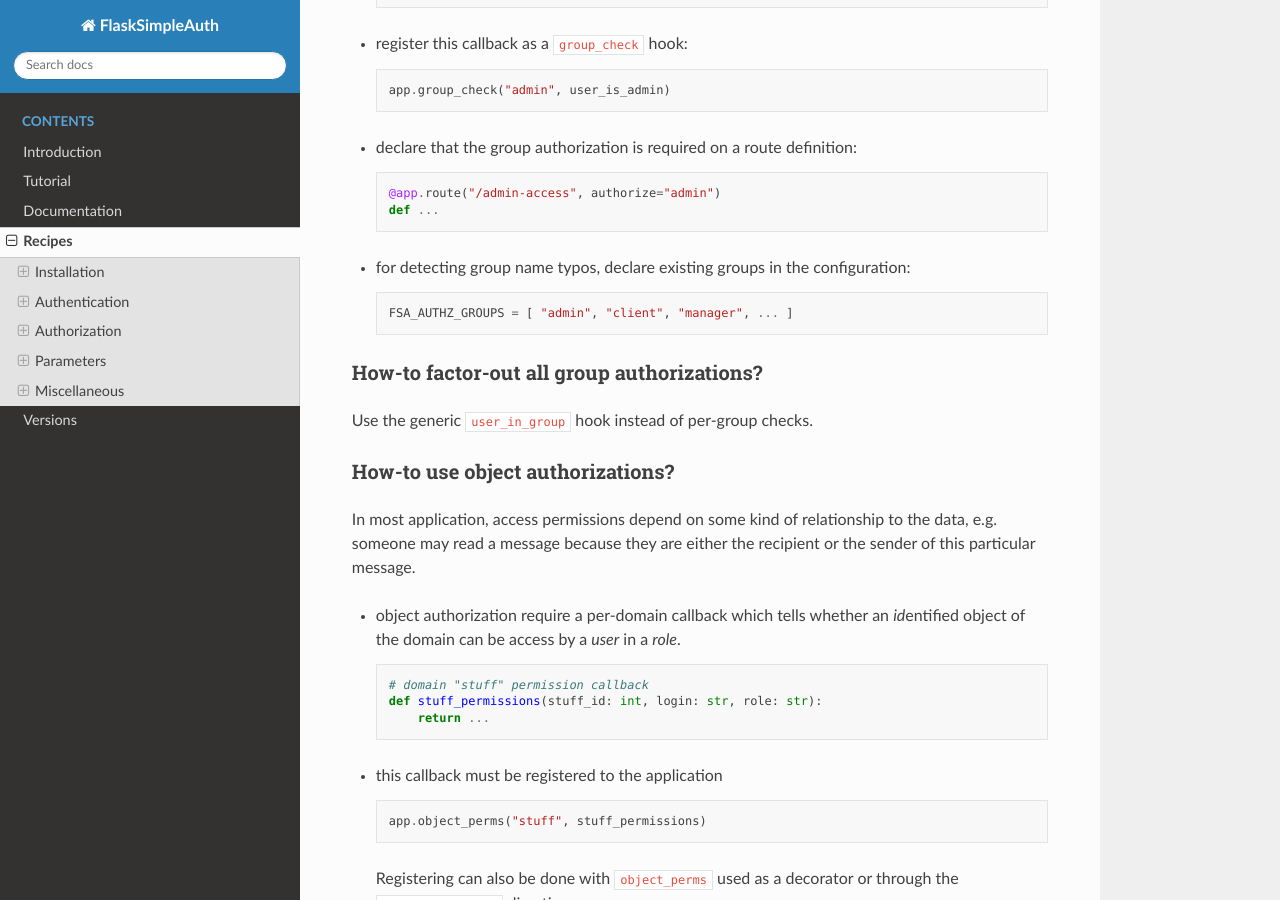
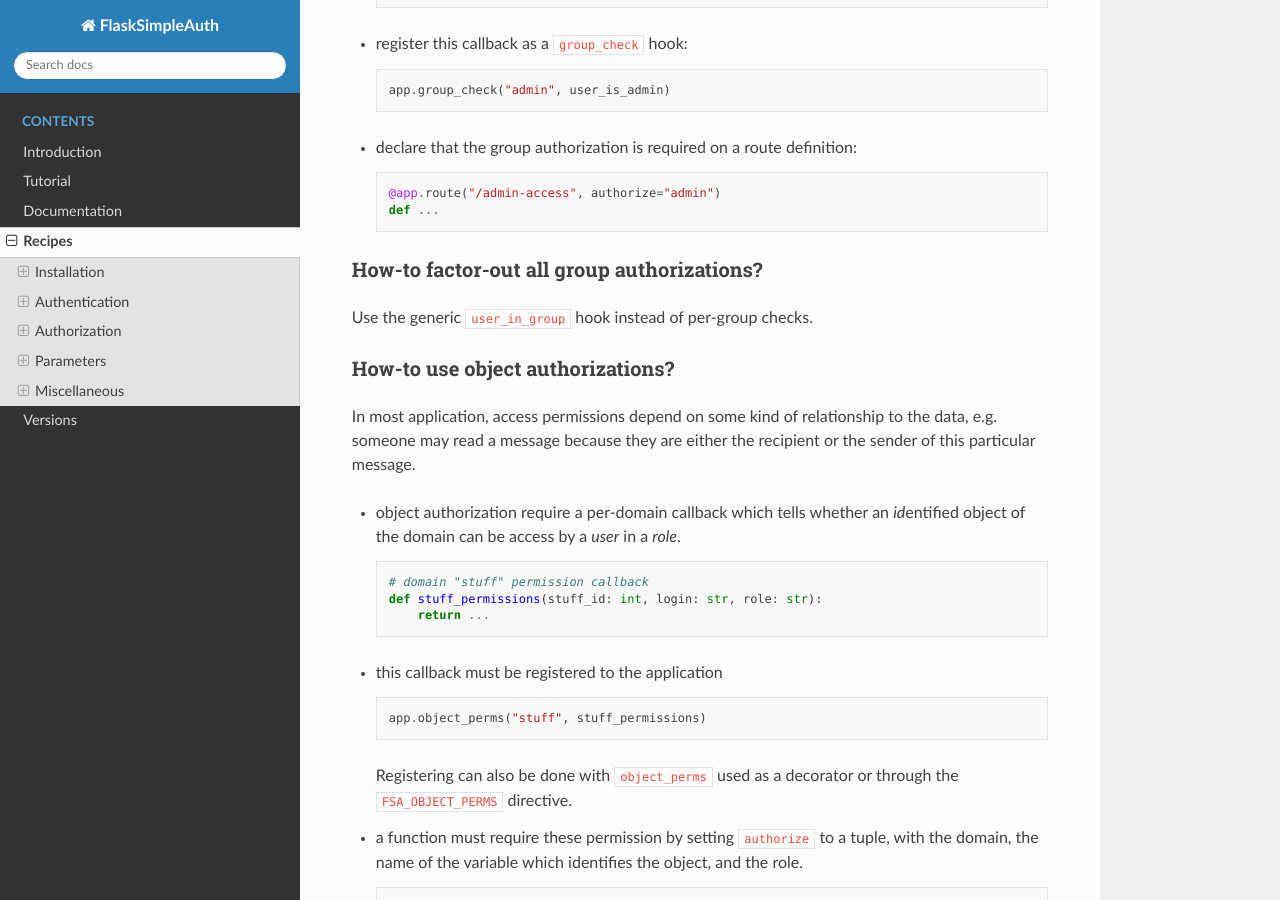
Before and after one commit to zx80/flask-simple-auth, a Sphinx documentation site: the page built from docs/RECIPES.md, in a window 1280 px wide and 900 px high, scrolled down 4737 px. Built offline with Sphinx 7.4.7 and the Read the Docs theme 2.0.0, drawn with Linux system fonts in a browser that asks for light colours; pages that are not in the unit, such as notebooks, are missing from menus.

Commit message:
drop FSA_AUTHZ_GROUP from simple group recipee

````diff
--- a/docs/RECIPES.md
+++ b/docs/RECIPES.md
@@ -243,12 +243,6 @@ For that, you must:
   def ...
   ```
 
-- for detecting group name typos, declare existing groups in the configuration:
-
-  ```python
-  FSA_AUTHZ_GROUPS = [ "admin", "client", "manager", ... ]
-  ```
-
 ### How-to factor-out all group authorizations?
 
 Use the generic `user_in_group` hook instead of per-group checks.
````
